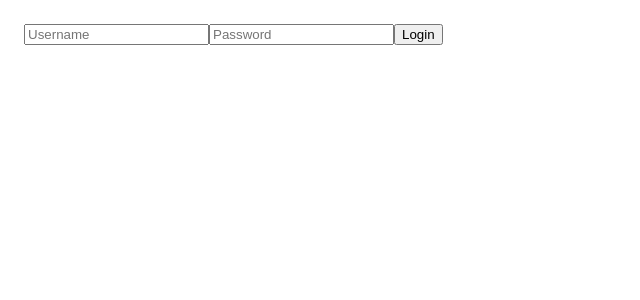
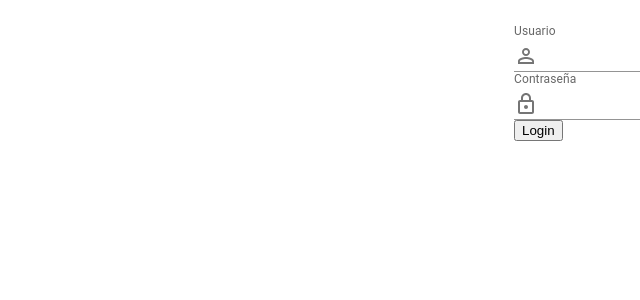
Before and after one commit to Chaps0218/Vicaria-Tauri, a React (Vite) app: page / in a window 1280 px wide. Shown: the top 300 px of the page, without its empty margins (0-640 px from the left). Built offline with nearby package versions, Linux system fonts and the light colour scheme.

Commit message:
inputs login

```diff
--- a/src/components/Login.jsx
+++ b/src/components/Login.jsx
@@ -1,5 +1,8 @@
 import React, { useState } from 'react';
 import { useUser } from '../UserContext';
+import { FormControl, InputLabel, Input, InputAdornment } from '@mui/material';
+import PersonOutlineOutlinedIcon from '@mui/icons-material/PersonOutlineOutlined';
+import LockOutlinedIcon from '@mui/icons-material/LockOutlined';
 
 function Login() {
   const [username, setUsername] = useState('');
@@ -11,21 +14,51 @@ function Login() {
   };
 
   return (
+
     <div>
-      <input
+
+      <div className='gridCentrao'>
+        <form onSubmit={handleLogin}>
+          <FormControl variant="standard">
+            <InputLabel htmlFor="input-with-icon-adornment">
+              Usuario
+            </InputLabel>
+            <Input
               type="text"
-        placeholder="Username"
+              id="input-with-icon-adornment"
               value={username}
               onChange={(e) => setUsername(e.target.value)}
+              startAdornment={
+                <InputAdornment position="start">
+                  <PersonOutlineOutlinedIcon />
+                </InputAdornment>
+              }
             />
-      <input
+          </FormControl>
+          <br></br>
+          <FormControl variant="standard">
+            <InputLabel htmlFor="input-with-icon-adornment">
+              Contraseña
+            </InputLabel>
+            <Input
               type="password"
-        placeholder="Password"
+              id="input-with-icon-adornment"
               value={password}
               onChange={(e) => setPassword(e.target.value)}
+              startAdornment={
+                <InputAdornment position="start">
+                  <LockOutlinedIcon />
+                </InputAdornment>
+              }
             />
+          </FormControl>
+          <br></br>
           <button onClick={onLogin}>Login</button>
           {errors.length > 0 && <div>{errors.join(', ')}</div>}
+        </form>
+      </div>
+
+
     </div>
   );
 }
```
Lines whose indentation alone changed are shown as unchanged.
